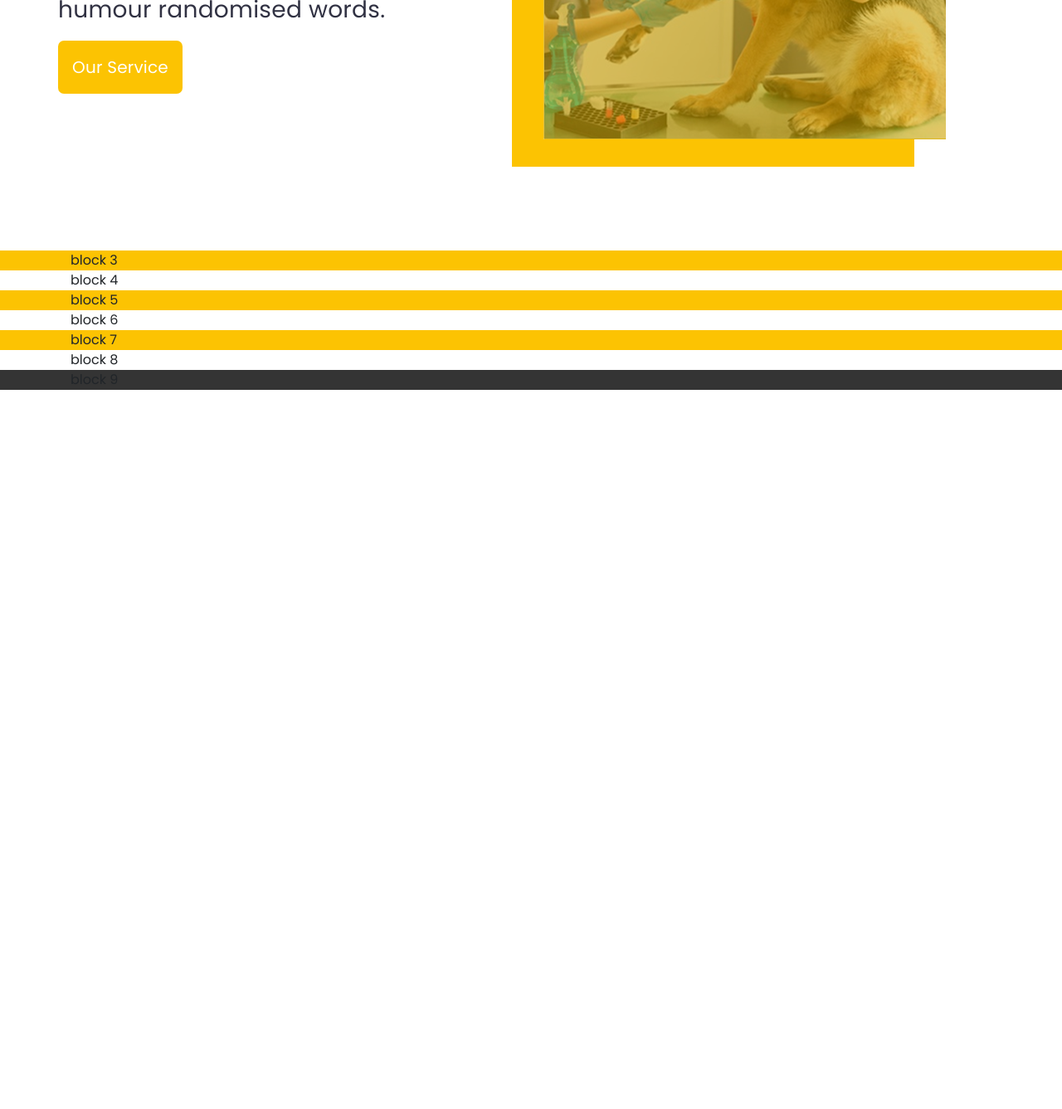
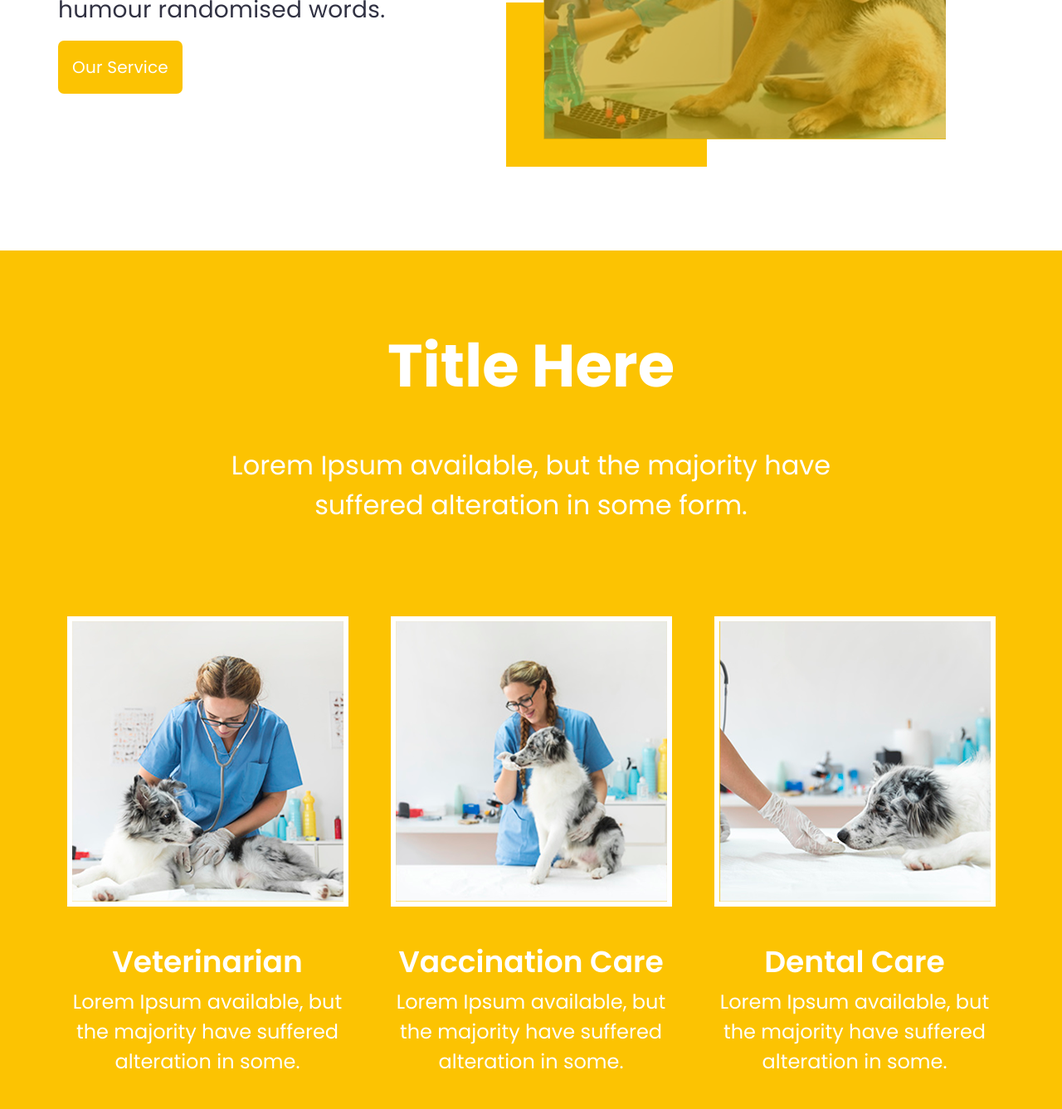
Before and after one commit to Proskurlyansky/Veterinary-clinic, a plain HTML site: page index.html in a window 1280 px wide. Shown: the part 1283-2620 px from the top of the page at 83% size. Before the commit the page ends 1753 px from the top, so only its background shows below. Drawn offline with nearby package versions, Linux system fonts and the light colour scheme.

Commit message:
add block 4

```diff
--- a/css/style.css
+++ b/css/style.css
@@ -29,6 +29,7 @@ body {
 
 .b1_container {
   padding: 84px 0;
+  background-size: cover;
 }
 
 .b1_title_text {
@@ -125,15 +126,64 @@ body {
   text-decoration: none;
 }
 
-.b2_img img {
-  box-shadow: -38px 33px #fcc302;
+.b2_img img{
+  position: relative;
+  z-index: 2;
 }
 
-/* .b2_test {
-  background-color: #fcc302;
-  width: 242px;
-  height: 198px;
-} */
+.b2_back {
+  position: absolute;
+  z-index: 1;
+  top: 295px;
+  left: -30px;
+}
+
+/* block 3 */
+
+.b3_container {
+  padding: 96px 0;
+}
+
+.b3_title {
+  font-family: "Poppins";
+  font-size: 72px;
+  font-weight: 700;
+  padding-bottom: 45px;
+}
+
+.b3_text {
+  font-family: "Poppins";
+  font-size: 32px;
+  font-weight: 400;
+  padding-bottom: 94px;
+}
+
+.b3_card img {
+  border: 6px solid #ffffff;
+  margin-bottom: 45px;
+}
+
+.b3_card h3 {
+  font-family: "Poppins";
+  font-size: 36px;
+  font-weight: 600;
+}
+
+.b3_card p {
+  font-family: "Poppins";
+  font-size: 24px;
+  font-weight: 300;
+}
+
+
+/* block 4  */
+
+.b4_back {
+  position: absolute;
+  z-index: 1;
+  top: 295px;
+  right: 40px;
+}
 
 /* footer */
 
--- a/index.html
+++ b/index.html
@@ -63,14 +63,14 @@
           </div>
         </div>
         <div class="col-5 m-auto img_dog">
-          <img src="img/img_1_dog.png" alt="">
+          <img src="img/b1_img.png" alt="">
         </div>
       </div>
     </div>
   </section>
   <div class="container b2_container"> <!-- блок 2 -->
     <div class="row">
-      <div class="col-6 m-auto">
+      <div class="col-6 m-auto text-left">
         <div class="b2_title_text">As a veterinarian and
           lover of animals.</div>
         <div class="b2_text">Lorem Ipsum available but the majoty
@@ -81,18 +81,80 @@
         </div>
       </div>
       <div class="col-6 b2_img">
-        <img src="img/img_2_dog.png" alt="">
-        <div class="b2_test"></div>
+        <img src="img/b2_img.png" alt="">
+        <div class="b2_back">
+          <svg width="242px" height="198px">
+            <rect width="242px" height="198px" fill="#fcc302"/>
+          </svg>
+        </div>
       </div>
     </div>
   </div>
-  <section class="back_color">
-    <div class="container">
-      block 3
+  <section class="back_color"> <!-- block 3 -->
+    <div class="container b3_container text-white text-center">
+      <div class="row">
+        <div class="col-12 text-center">
+          <h3 class="b3_title">Title Here</h3>
+        </div>
+      </div>
+      <div class="row">
+        <div class="col-8 offset-2 text-center">
+          <p class="b3_text"> Lorem Ipsum available, but the majority have
+            suffered alteration in some form.</p>
+        </div>
+      </div>
+      <div class="row">
+        <div class="col-4">
+          <div class="b3_card">
+            <img src="img/b3_img_1.png" alt="">
+            <h3>Veterinarian</h3>
+            <p> Lorem Ipsum available, but
+              the majority have suffered
+              alteration in some.</p>
+          </div>
+      </div>
+        <div class="col-4">
+          <div class="b3_card">
+            <img src="img/b3_img_2.png" alt="">
+            <h3>Vaccination Care</h3>
+            <p> Lorem Ipsum available, but
+              the majority have suffered
+              alteration in some.</p>
+          </div>
+        </div>
+        <div class="col-4">
+          <div class="b3_card">
+            <img src="img/b3_img_3.png" alt="">
+            <h3>Dental Care</h3>
+            <p> Lorem Ipsum available, but
+              the majority have suffered
+              alteration in some.</p>
+          </div>
+        </div>
+      </div>
     </div>
   </section>
-  <div class="container">
-    block 4
+  <div class="container b2_container"> <!-- блок 4 -->
+    <div class="row">
+      <div class="col-6 b2_img">
+        <img src="img/b4_img.png" alt="">
+        <div class="b4_back">
+          <svg width="242px" height="198px">
+            <rect width="242px" height="198px" fill="#fcc302"/>
+          </svg>
+        </div>
+      </div>
+      <div class="col-6 text-right">
+        <div class="b2_title_text">As a veterinarian and
+          lover of animals.</div>
+        <div class="b2_text">Lorem Ipsum available but the majoty
+          suffered alteration in some form, by
+          humour randomised words.</div>
+        <div class="float-right">
+          <div class="b2_button"><a href="#">Our Service</a></div>
+        </div>
+      </div>
+    </div>
   </div>
   <section class="back_color">
     <div class="container">
```
Also changed, not shown: img/b1_img.png (renamed from img/img_1_dog.png), img/b2_img.png (renamed from img/img_2_dog.png), img/b3_img_1.png (added), img/b3_img_2.png (added), img/b3_img_3.png (added), img/b4_img.png (added).
